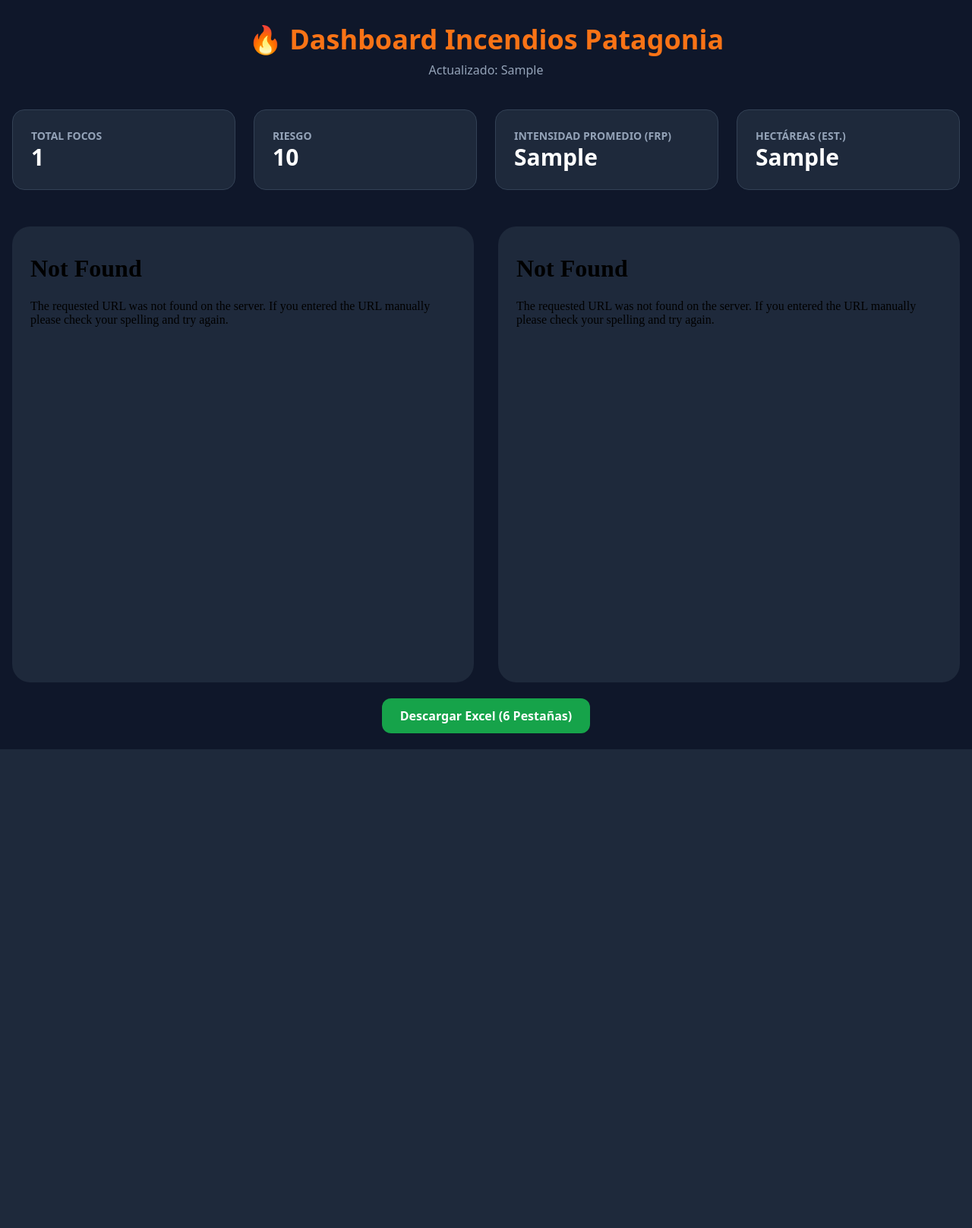
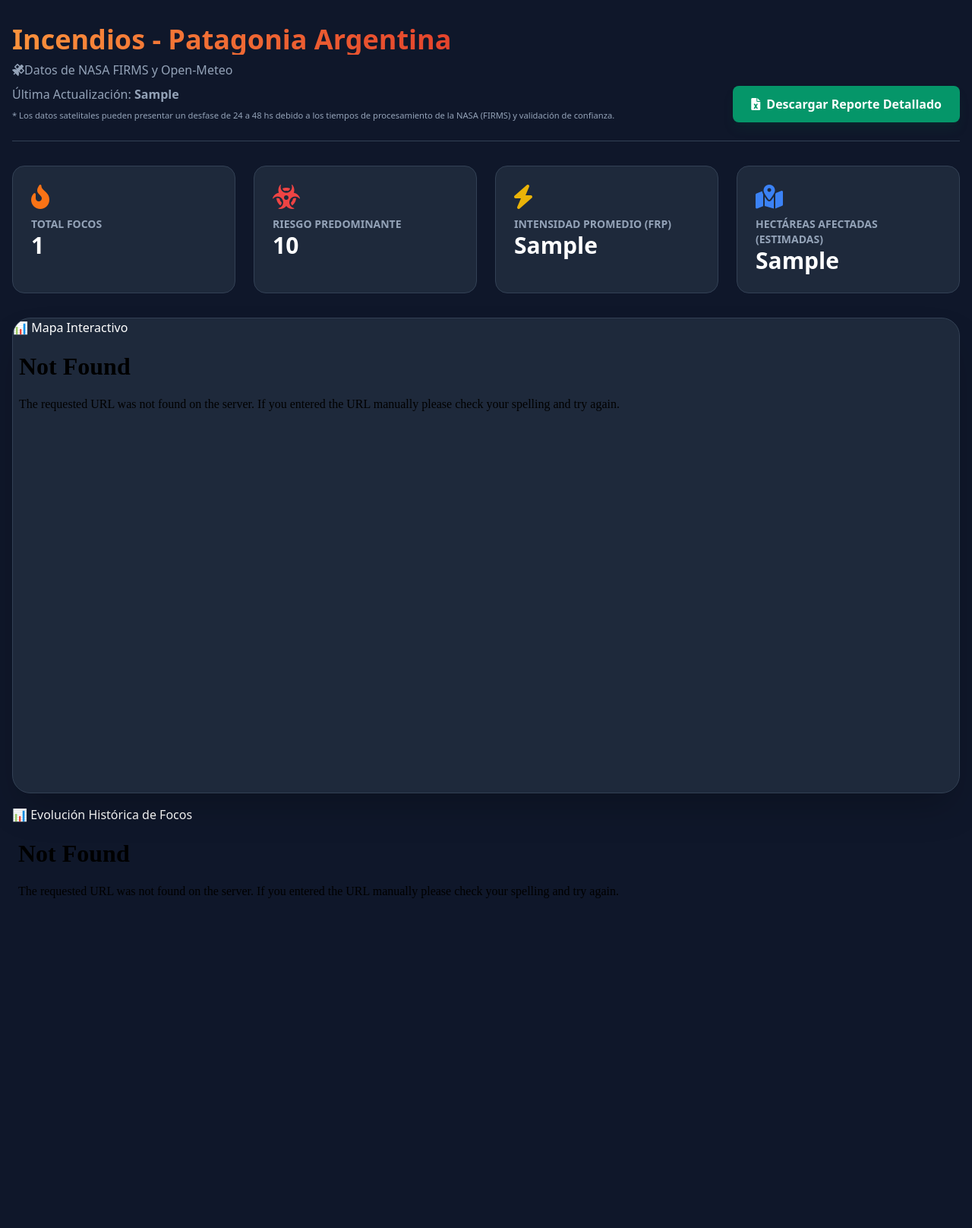
Before and after one commit to sbongi22/incendios-patagonia, a Flask app: template templates/index.html in a window 1280 px wide. Shown: the whole page at 76% size. Before the commit the page ends 986 px from the top, so only its background shows below. Run offline with Flask 3, Linux system fonts and the light colour scheme; the template is opened without the code that fills it: most values are stand-ins (such as "Sample title", 1, 10 or a date in 2020); some libraries are stand-ins or nearby versions.

Commit message:
Add files via upload

```diff
--- a/templates/index.html
+++ b/templates/index.html
@@ -2,48 +2,64 @@
 <html lang="es">
 <head>
     <meta charset="UTF-8">
-    <title>Monitoreo Patagonia</title>
+    <title>Monitoreo Incendios Patagonia</title>
+    <link rel="icon" type="image/x-icon" href="{{ url_for('static', filename='favicon.png') }}"></head>
     <script src="https://cdn.tailwindcss.com"></script>
     <link rel="stylesheet" href="https://cdnjs.cloudflare.com/ajax/libs/font-awesome/6.0.0/css/all.min.css">
 </head>
 <body class="bg-slate-900 text-white font-sans">
     <div class="container mx-auto px-4 py-8">
-        <header class="mb-10 text-center">
-            <h1 class="text-4xl font-extrabold text-orange-500 mb-2">🔥 Dashboard Incendios Patagonia</h1>
-            <p class="text-slate-400">Actualizado: {{ stats.ultima_actualizacion }}</p>
-        </header>
+        <div class="flex justify-between items-end border-b border-slate-700 pb-6 mb-8">
+            <div>
+                <h1 id="titulo" class="text-4xl font-extrabold text-transparent bg-clip-text bg-gradient-to-r from-orange-400 to-red-600">
+                    Incendios - Patagonia Argentina
+                </h1>
+                <p class="text-slate-400 mt-2"><i class="fas fa-satellite"></i>Datos de NASA FIRMS y Open-Meteo</p>
+                <p class="text-slate-400 mt-2" id="actualizacion">Última Actualización: <strong>{{ stats.ultima_actualizacion }}</strong></p>
+                <p class="text-slate-400 mt-2" style="font-size: 0.7rem;">* Los datos satelitales pueden presentar un desfase de 24 a 48 hs debido a los tiempos de procesamiento de la NASA (FIRMS) y validación de confianza.</p>
+            </div>
+            <a href="/descargar" class="bg-emerald-600 hover:bg-emerald-500 text-white px-6 py-3 rounded-lg font-bold transition-all flex items-center gap-2 shadow-lg shadow-emerald-900/20">
+                <i class="fas fa-file-excel"></i> Descargar Reporte Detallado
+            </a>
+        </div>
 
-        <div class="grid grid-cols-1 md:grid-cols-4 gap-6 mb-12">
-            <div class="bg-slate-800 p-6 rounded-2xl border border-slate-700">
+        <div class="grid grid-cols-1 md:grid-cols-4 gap-6 mb-8">
+            <div class="bg-slate-800 p-6 rounded-2xl border border-slate-700 hover:border-orange-500 transition-colors">
+                <div class="text-orange-500 mb-2"><i class="fas fa-fire-alt fa-2x"></i></div>
                 <div class="text-slate-400 text-sm font-semibold uppercase">Total Focos</div>
                 <div class="text-3xl font-bold">{{ stats.total_focos }}</div>
             </div>
-            <div class="bg-slate-800 p-6 rounded-2xl border border-slate-700">
-                <div class="text-slate-400 text-sm font-semibold uppercase">Riesgo</div>
+            <div class="bg-slate-800 p-6 rounded-2xl border border-slate-700 hover:border-red-500 transition-colors">
+                <div class="text-red-500 mb-2"><i class="fas fa-biohazard fa-2x"></i></div>
+                <div class="text-slate-400 text-sm font-semibold uppercase">Riesgo Predominante</div>
                 <div class="text-3xl font-bold">{{ stats.riesgo_avg }}</div>
             </div>
-            <div class="bg-slate-800 p-6 rounded-2xl border border-slate-700">
+            <div class="bg-slate-800 p-6 rounded-2xl border border-slate-700 hover:border-yellow-500 transition-colors">
+                <div class="text-yellow-500 mb-2"><i class="fas fa-bolt fa-2x"></i></div>
                 <div class="text-slate-400 text-sm font-semibold uppercase">Intensidad Promedio (FRP)</div>
                 <div class="text-3xl font-bold">{{ stats.intensidad_max }}</div>
             </div>
-            <div class="bg-slate-800 p-6 rounded-2xl border border-slate-700">
-                <div class="text-slate-400 text-sm font-semibold uppercase">Hectáreas (Est.)</div>
+            <div class="bg-slate-800 p-6 rounded-2xl border border-slate-700 hover:border-blue-500 transition-colors">
+                <div class="text-blue-500 mb-2"><i class="fas fa-map-marked-alt fa-2x"></i></div>
+                <div class="text-slate-400 text-sm font-semibold uppercase">Hectáreas Afectadas (Estimadas)</div>
                 <div class="text-3xl font-bold">{{ stats.area_critica }}</div>
             </div>
         </div>
 
-        <div class="grid grid-cols-1 lg:grid-cols-2 gap-8">
-            <div class="bg-slate-800 p-4 rounded-3xl h-[600px] overflow-hidden">
-                <iframe src="/static/mapa_generado.html" class="w-full h-full border-none"></iframe>
+        <div class="bg-slate-800 rounded-3xl overflow-hidden shadow-2xl border border-slate-700 relative">
+            <div id="loader" class="absolute inset-0 flex items-center justify-center bg-slate-900 z-10">
+                <div class="animate-spin rounded-full h-12 w-12 border-t-2 border-orange-500"></div>
             </div>
-            <div class="bg-slate-800 p-4 rounded-3xl h-[600px] overflow-hidden">
-                <iframe src="/static/evolucion_historica.html" class="w-full h-full border-none"></iframe>
-            </div>
+            <div class="card-header">📊 Mapa Interactivo</div>
+            <iframe src="/mapa_embed" class="w-full h-[600px]" onload="document.getElementById('loader').style.display='none'"></iframe>
         </div>
-
-        <div class="mt-8 text-center">
-            <a href="/static/detalle_incendios.xlsx" class="bg-green-600 px-6 py-3 rounded-xl font-bold">Descargar Excel (6 Pestañas)</a>
+            <div class="card mt-4">
+        <div class="card-header">📊 Evolución Histórica de Focos</div>
+        <div class="card-body">
+            <iframe src="/evolucion_embed" width="100%" height="500px" frameborder="0"></iframe>
         </div>
     </div>
+    </div>
+
 </body>
 </html>
```
